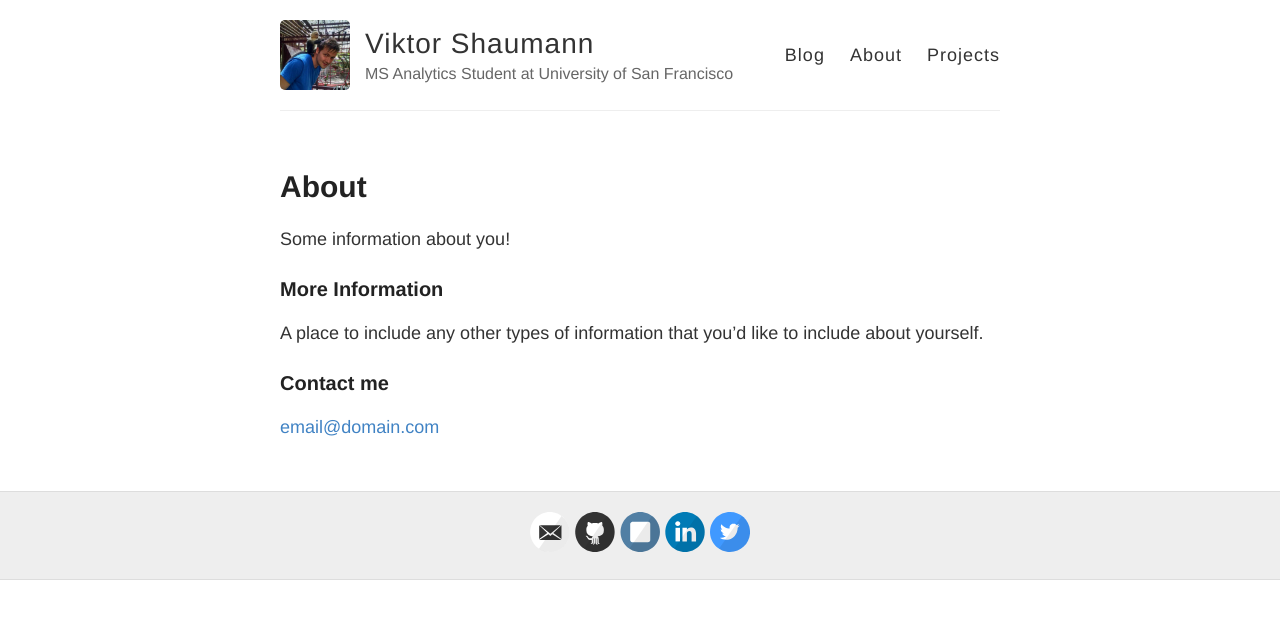
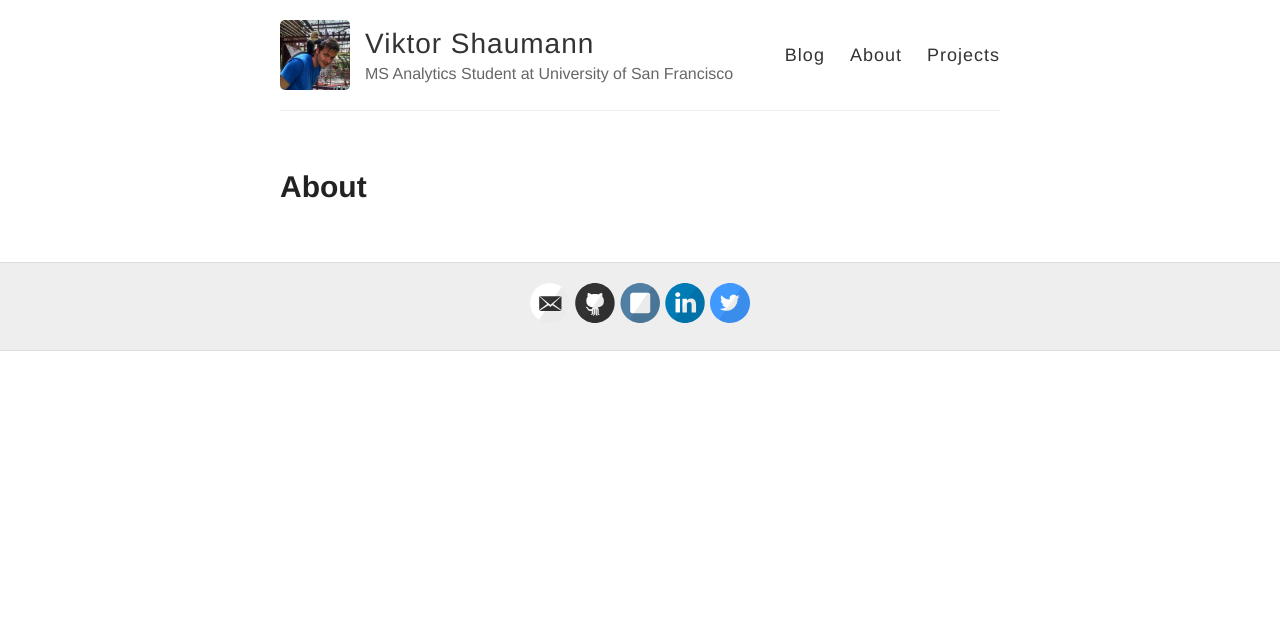
Before and after one commit to vshaumann/vshaumann.github.io, a Jekyll site: the page built from about.md, in a window 1280 px wide. Shown: the top 619 px of the page. Built offline with Jekyll 4.4.1, drawn with Linux system fonts in a browser that asks for light colours; Markdown is read by kramdown in place of the engine named in the settings.

Commit message:
Update about.md

```diff
--- a/about.md
+++ b/about.md
@@ -3,13 +3,3 @@
 title: About
 permalink: /about/
 ---
-
-Some information about you!
-
-### More Information
-
-A place to include any other types of information that you'd like to include about yourself.
-
-### Contact me
-
-[email@domain.com](mailto:email@domain.com)
```
